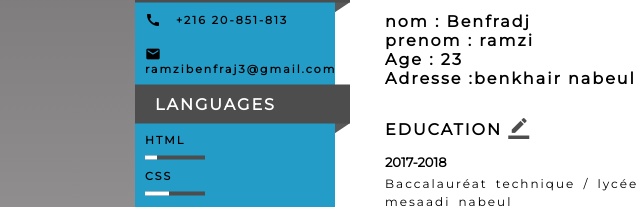
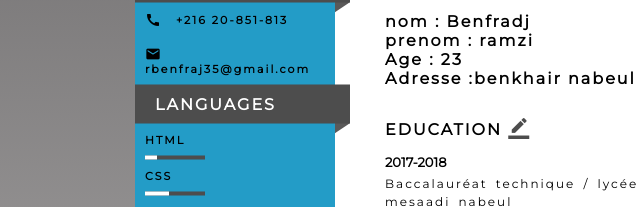
Before and after one commit to ramzibenfraj/ramzibenfraj.github.io, a plain HTML site: page index.html in a window 1280 px wide. Shown: the part 348-555 px from the top of the page, 180-820 px from the left. Drawn offline with Linux system fonts and the light colour scheme.

Commit message:
Update index.html

```diff
--- a/index.html
+++ b/index.html
@@ -20,7 +20,7 @@
 			</div>
 			<p class="p1"><i class="material-icons icons1">call</i>
 			+216 20-851-813</p>
-			<p class="p1"><i class="material-icons icons1">email</i>ramzibenfraj3@gmail.com</p>
+			<p class="p1"><i class="material-icons icons1">email</i>rbenfraj35@gmail.com</p>
 		</div>
 
 		<div class="box-1">
```
